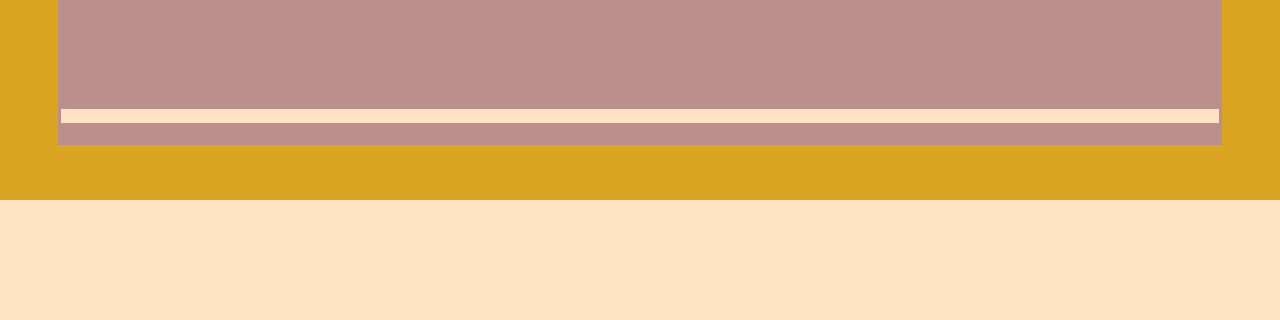
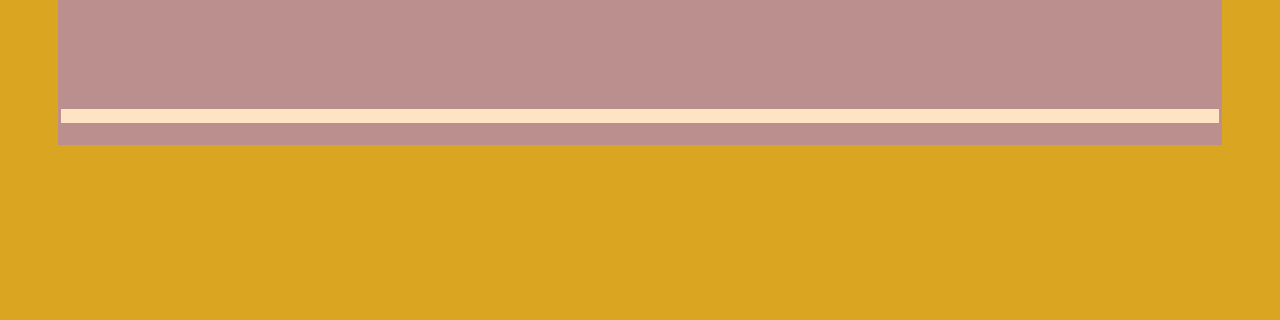
Before and after one commit to cieloxroman/stockshop, a Node server app: page / in a window 1280 px wide. Shown: the part 480-800 px from the top of the page. Run offline with Node 20, Linux system fonts and the light colour scheme; some libraries are stand-ins or nearby versions.

Commit message:
Update Project for resubmisson

```diff
--- a/views/index.ejs
+++ b/views/index.ejs
@@ -8,5 +8,4 @@
   <p> this is my first web application -Dude i like it!</p>
   <a href="/contact"><li>Login</li></a>
   -->
-  <div class="banner" style="top:85%"></div>
 </body>
```
